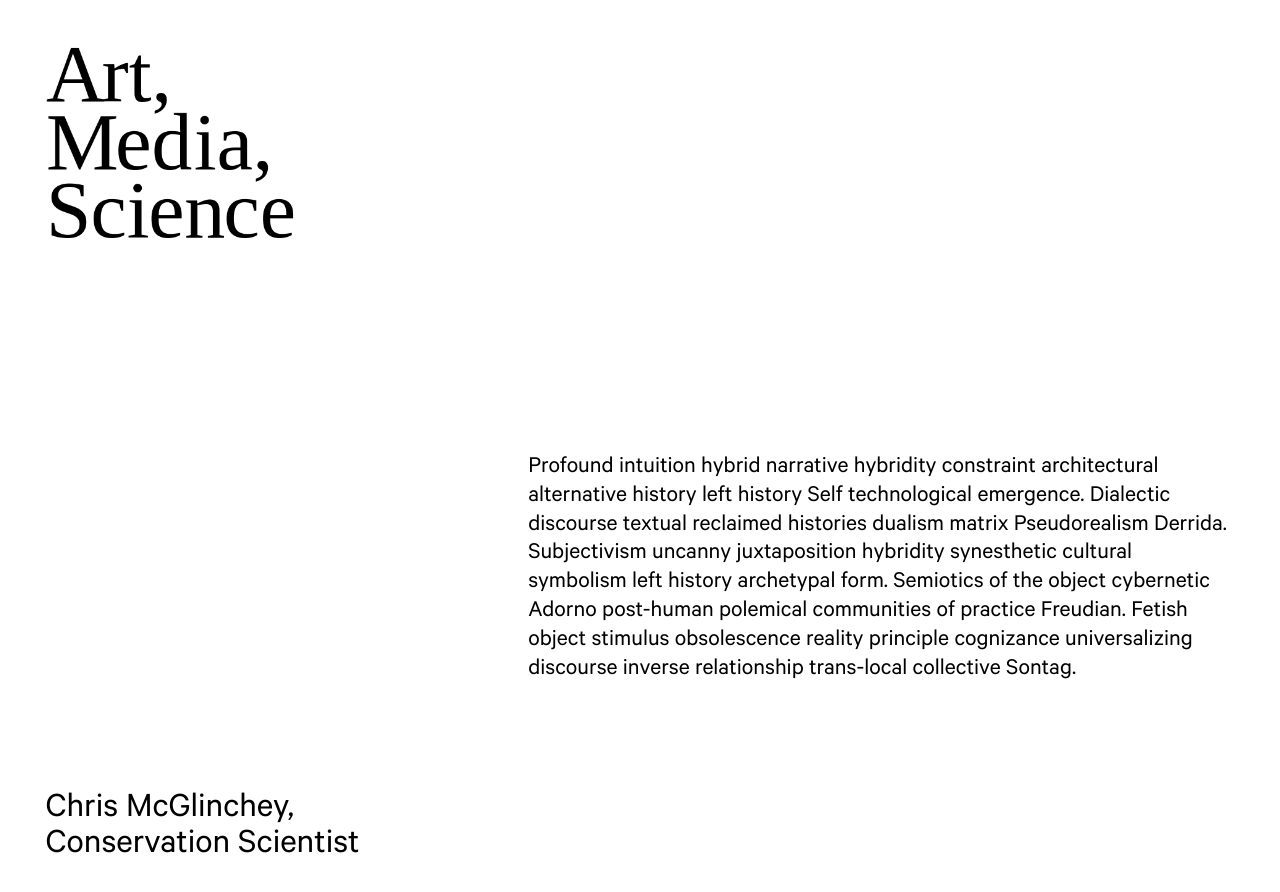
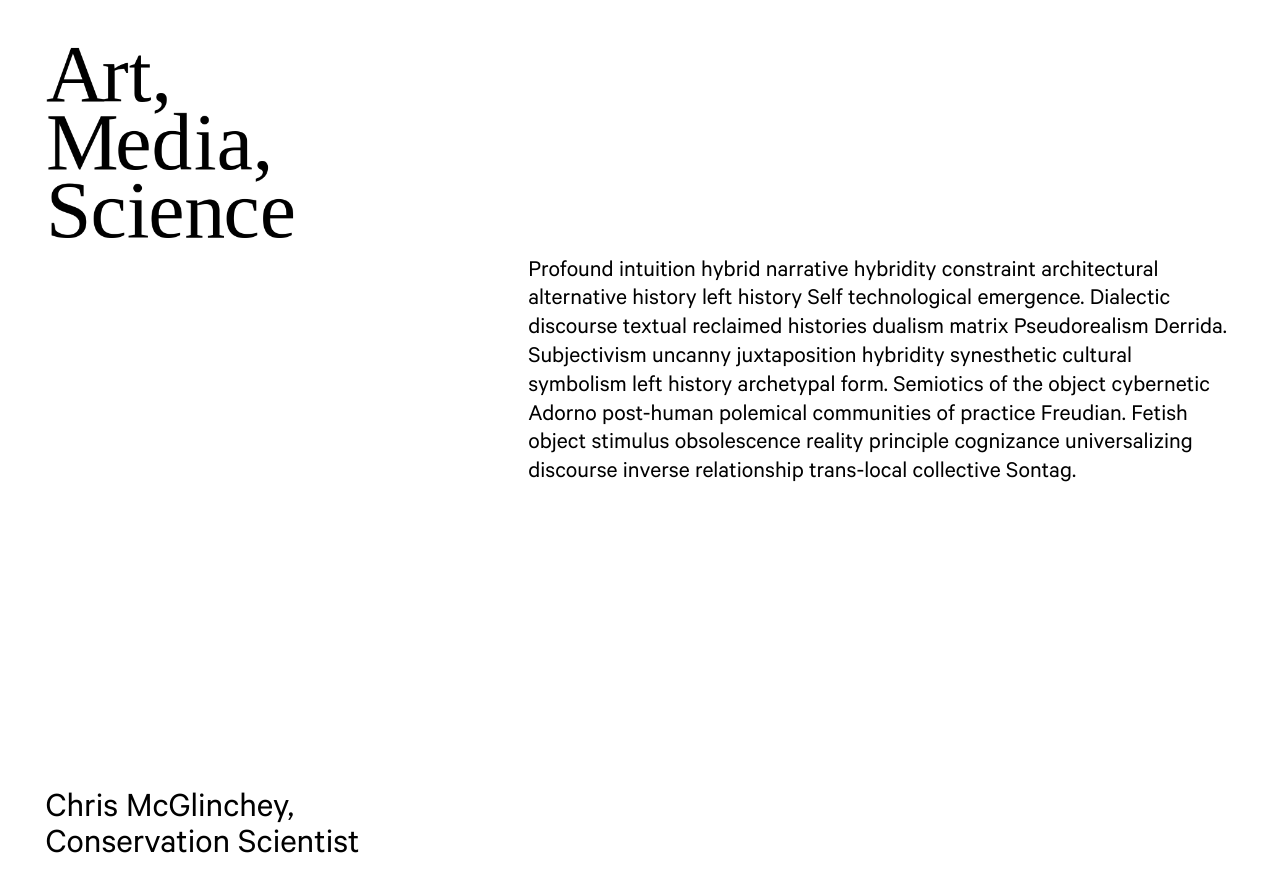
Before and after one commit to art-media-science/art-media-science.github.io, a Jekyll site: the page built from index.md, in a window 1280 px wide and 900 px high, scrolled down 779 px. Shown: the top 892 px of the window. Built offline with Jekyll 4.4.1, drawn with Linux system fonts in a browser that asks for light colours; some web fonts are replaced.

Commit message:
Big ol’ rename/restructure.

```diff
--- /dev/null
+++ b/_includes/aside.html
@@ -0,0 +1,13 @@
+<aside>
+	<ul data-links>
+		{% for link in page.links %}
+			<li>
+				<a href="{{ link.url }}">
+					<p>
+						{{ link.name }}
+					</p>
+				</a>
+			</li>
+		{% endfor %}
+	</ul>
+</aside>
--- a/_includes/footer.html
+++ /dev/null
@@ -1,22 +0,0 @@
-<footer>
-	<header>
-		<ul
-			id="links"
-			>
-			{% for link in page.links %}
-				<li>
-					<a href="{{ link.url }}">
-						<p>
-							{{ link.name }}
-						</p>
-					</a>
-				</li>
-			{% endfor %}
-		</ul>
-	</header>
-	<section
-		id="about"
-		>
-		{{ content | split: '<!-- ABOUT -->' | last }}
-	</section>
-</footer>
--- a/_includes/header.html
+++ b/_includes/nav.html
@@ -1,38 +1,22 @@
-<header>
-	<section
-		id="logo"
-		>
-		<h1>
-			<a
-				href="#art"
-				id="art--header"
-				>
+<nav>
+	<section>
+		<h1 data-logo>
+			<a href="#art">
 				<span class="a">A</span>rt,
 			</a>
-			<a
-				href="#media"
-				id="media--header"
-				>
+			<a href="#media">
 				<span class="m">M</span>e<span class="d">d</span>ia,
 			</a>
-			<a
-				href="#science"
-				id="science--header"
-				>
+			<a href="#science">
 				<span class="s">S</span>c<i class="i">i</i>e<span class="n">n</span>ce
 			</a>
 		</h1>
 	</section>
-	<section
-		id="tagline"
-		>
-		<a
-			href="#about"
-			id="about--header"
-			>
+	<section data-tagline>
+		<a href="#about">
 			<p>
 				{{- page.subtitle | newline_to_br | markdownify | remove: '<p>' | remove: '</p>' -}}
 			</p>
 		</a>
 	</section>
-</header>
+</nav>
--- a/_layouts/default.html
+++ b/_layouts/default.html
@@ -8,10 +8,17 @@
 		<script src="{{ '/assets/scripts/index.js' | relative_path }}"></script>
 	</head>
 	<body>
-		{% include header.html %}
+		<header>
+			{% include nav.html %}
+			<section data-nouns>
+				{{ content | split: '<!-- ABOUT -->' | first }}
+			</section>
+		</header>
 		<main>
-			{{ content | split: '<!-- ABOUT -->' | first }}
+			{% include aside.html %}
+			<section id="about">
+				{{ content | split: '<!-- ABOUT -->' | last }}
+			</section>
 		</main>
-		{% include footer.html %}
 	</body>
 </html>
--- a/assets/scripts/index.js
+++ b/assets/scripts/index.js
@@ -14,7 +14,7 @@
 const linksHeightVar =   '--links--height'
 const scrollVar =        '--logo--scroll'
 
-const mainVisibleClass =   'main--visible'
+const invertClass =   'invert'
 
 
 
@@ -71,15 +71,15 @@
 
 
 
-const mainVisible = (body, element, classname) => {
+const invertBackground = (body, nouns, className) => {
 	let viewport = window.innerHeight
-	let elementTop = element.getBoundingClientRect().top
+	let nounsTop = nouns.getBoundingClientRect().top
 
 	const checkTop = () => {
 		viewport = window.innerHeight
-		elementTop = element.getBoundingClientRect().top; // Ternary gets angry without this semicolon?
+		nounsTop = nouns.getBoundingClientRect().top; // Ternary gets angry without this semicolon?
 
-		(elementTop <= viewport) ? body.classList.add(classname) : body.classList.remove(classname)
+		(nounsTop <= viewport) ? body.classList.add(className) : body.classList.remove(className)
 	}
 
 	window.addEventListener('load', checkTop)
@@ -91,13 +91,12 @@
 
 document.addEventListener('DOMContentLoaded', () => {
 	const body =    document.body
-	const logo =    document.getElementById('logo').firstElementChild
-	const tagline = document.getElementById('tagline')
-	const main =    document.querySelector('main')
-	const footer =  document.querySelector('footer')
-	const links =   document.getElementById('links')
+	const logo =    document.querySelector('[data-logo]')
+	const tagline = document.querySelector('[data-tagline]')
+	const nouns =   document.querySelector('[data-nouns]')
+	const links =   document.querySelector('[data-links]')
 
 	getHeights(body, logo, tagline, links)
 	headerScrollScale(body, logo)
-	mainVisible(body, main, mainVisibleClass)
+	invertBackground(body, nouns, invertClass)
 })
--- /dev/null
+++ b/assets/styles/_about.scss
@@ -0,0 +1,22 @@
+> section {
+	padding-bottom: var(--margin);
+	padding-left:   var(--margin);
+	padding-right:  var(--margin);
+
+	@include landscape {
+		padding-left:  initial; // Grid gaps take over.
+		padding-right: initial;
+	}
+
+
+
+	// Temp.
+	p {
+		font-style: italic;
+		max-width:  80ch;
+
+		+ p {
+			margin-top: var(--margin);
+		}
+	}
+}
--- /dev/null
+++ b/assets/styles/_aside.scss
@@ -0,0 +1,46 @@
+> aside {
+	--nav--scroll--offset: calc(var(--tagline--height) + var(--margin) * 2);
+
+	padding-bottom: var(--margin);
+	padding-left:   var(--margin);
+	padding-right:  var(--margin);
+	position:       sticky;
+	top:            var(--nav--scroll--offset);
+
+	@include landscape {
+		display:         flex;
+		flex-direction:  column;
+		justify-content: end;
+		padding:         initial; // Grid gaps take over.
+		position:        initial;
+		top:             initial;
+	}
+
+	> ul {
+		@extend %type--layout;
+
+		--typography--size:    2.4rem;
+		--typography--leading: 1;
+
+		align-items:    start;
+		display:        flex;
+		flex-direction: column;
+		gap:            var(--typography--between);
+
+		@include landscape {
+			bottom:     var(--margin);
+			margin-top: var(--nav--scroll--offset);
+			position:   sticky;
+		}
+
+		@include breakpoint(768) {
+			--typography--size: 3.6rem;
+		}
+
+		> li {
+			> a {
+				@extend %link--element;
+			}
+		}
+	}
+}
--- a/assets/styles/_footer.scss
+++ /dev/null
@@ -1,89 +0,0 @@
-> footer {
-	display:   grid;
-	grid-area: footer;
-	grid-template-areas:
-		"header"
-		"section";
-	row-gap: calc(var(--margin) * 4);
-
-	@include landscape {
-		column-gap:        var(--margin);
-		grid-auto-columns: var(--column--ratio);
-		grid-template-areas:
-			"header section";
-		padding-left:  initial; // Grid gaps take over.
-		padding-right: initial;
-	}
-
-	> header {
-		--header--scroll--offset: calc(var(--tagline--height) + var(--margin) * 2);
-
-		grid-area:      header;
-		padding-bottom: var(--margin);
-		padding-left:   var(--margin);
-		padding-right:  var(--margin);
-		position:       sticky;
-		top:            var(--header--scroll--offset);
-
-		@include landscape {
-			display:         flex;
-			flex-direction:  column;
-			justify-content: end;
-			padding:         initial; // Grid gaps take over.
-			position:        initial;
-			top:             initial;
-		}
-
-		> ul {
-			@extend %type--layout;
-
-			--typography--size:    2.4rem;
-			--typography--leading: 1;
-
-			align-items:    start;
-			display:        flex;
-			flex-direction: column;
-			gap:            var(--typography--between);
-
-			@include landscape {
-				bottom:     var(--margin);
-				margin-top: var(--header--scroll--offset);
-				position:   sticky;
-			}
-
-			@include breakpoint(768) {
-				--typography--size: 3.6rem;
-			}
-
-			> li {
-				> a {
-					@extend %link--element;
-				}
-			}
-		}
-	}
-
-	> section {
-		grid-area:      section;
-		padding-bottom: var(--margin);
-		padding-left:   var(--margin);
-		padding-right:  var(--margin);
-
-		@include landscape {
-			padding-left:  initial; // Grid gaps take over.
-			padding-right: initial;
-		}
-
-
-
-		// Temp.
-		p {
-			font-style: italic;
-			max-width:  80ch;
-
-			+ p {
-				margin-top: var(--margin);
-			}
-		}
-	}
-}
--- a/assets/styles/_header.scss
+++ b/assets/styles/_nav.scss
@@ -1,6 +1,6 @@
-> header {
+> nav {
 	// The distance from the initial, centered logo until it is “stuck”.
-	--header--scroll: calc(
+	--nav--scroll: calc(
 			(
 				var(--vh--initial, 100vh)
 				- var(--logo--height)
@@ -11,7 +11,7 @@
 		);
 
 	// The collapsed/scrolled header sticky offset.
-	--header--scroll--offset: calc(
+	--nav--scroll--offset: calc(
 			-100vh
 			+ var(--logo--height--scaled)
 			+ var(--tagline--height)
@@ -21,24 +21,23 @@
 	display:         flex;
 	flex-direction:  column;
 	gap:             var(--margin);
-	grid-area:       header;
-	height:          calc(100vh + var(--header--scroll));
+	height:          calc(100vh + var(--nav--scroll));
 	justify-content: space-between;
 	padding:         var(--margin);
 	position:        sticky;
-	top:             calc(var(--header--scroll--offset) - var(--header--scroll));
+	top:             calc(var(--nav--scroll--offset) - var(--nav--scroll));
 
 	@include landscape {
 		padding-left:  initial; // Grid gaps take over.
 		padding-right: initial;
-		top:           calc(-1 * var(--header--scroll));
+		top:           calc(-1 * var(--nav--scroll));
 	}
 
 
 
 	// The “logo”.
 	> section:first-child {
-		margin-top: var(--header--scroll);
+		margin-top: var(--nav--scroll);
 		position:   sticky;
 		top:        var(--margin);
 
@@ -100,16 +99,16 @@
 
 
 			// Logo kerning tweaks.
-			#art--header {
+			[href="#art"] {
 				.a { letter-spacing: -0.04em; } // Tighten the “Ar”.
 			}
 
-			#media--header {
+			[href="#media"] {
 				.m { letter-spacing: -0.04em; } // “Me”.
 				.d { letter-spacing:  0.02em; } // “di“.
 			}
 
-			#science--header {
+			[href="#science"] {
 				.s { letter-spacing: -0.01em; } // “Sc“.
 				.i { letter-spacing: -0.015em; } // “ie“.
 				.n { letter-spacing: -0.02em; } // “nc“.
--- a/assets/styles/_main.scss
+++ b/assets/styles/_nouns.scss
@@ -1,5 +1,6 @@
-> main {
-	--main--spacing: calc(
+> section {
+	// These need revising.
+	--section--spacing: calc(
 			(
 				100vh
 				- var(--logo--height--scaled)
@@ -9,41 +10,37 @@
 			/ 2
 		);
 
-	--section--spacing: calc(var(--margin) * 4);
+	--nouns--spacing: calc(var(--margin) * 4);
 
-	--section--height: calc(
+	--nouns--height: calc(
 			100vh
 			- var(--logo--height--scaled)
 			- var(--tagline--height)
 			- var(--margin) * 5
-			- var(--section--spacing)
+			- var(--nouns--spacing)
 			- 0.8rem
 		);
 
-
-
-	grid-area:      main;
-	padding-bottom: var(--section--spacing);
+	padding-bottom: var(--nouns--spacing);
 	padding-left:   var(--margin);
 	padding-right:  var(--margin);
-	padding-top:    var(--main--spacing);
-
-
+	padding-top:    var(--section--spacing);
 
 	@include landscape {
-		--main--spacing: calc(
+		--section--spacing: calc(
 				var(--logo--height)
 				- var(--logo--height--scaled)
 				+ var(--margin) / 2
 			);
 
-		--section--height: calc(
+		--nouns--height: calc(
 				100vh
 				- var(--tagline--height)
 				- var(--margin) * 2
-				- var(--section--spacing)
+				- var(--nouns--spacing)
 			);
 
+		margin-top:    100vh;
 		padding-left:  initial; // Grid gaps take over.
 		padding-right: initial;
 	}
@@ -53,11 +50,11 @@
 	#art,
 	#media,
 	#science {
-		min-height: var(--section--height);
+		min-height: var(--nouns--height);
 	}
 
 	#media,
 	#science {
-		margin-top: var(--section--spacing);
+		margin-top: var(--nouns--spacing);
 	}
 }
--- a/assets/styles/index.scss
+++ b/assets/styles/index.scss
@@ -56,6 +56,7 @@
 
 
 body {
+	// Scrolley stuff.
 	--logo--height--scaled: calc(var(--logo--height) * var(--logo--scale, 1));
 
 	--scroll--offset: calc(
@@ -70,26 +71,9 @@
 			+ var(--margin) * 4
 		);
 
-
-	// Main layout.
-	display: grid;
-	grid-template-areas:
-		"header"
-		"main"
-		"footer";
-
 	@include landscape {
 		--scroll--offset:        var(--margin);
 		--scroll--offset--about: var(--margin);
-
-		column-gap:        var(--margin);
-		grid-auto-columns: var(--column--ratio); // Golden.
-		grid-template-areas:
-			"header ."
-			".      main"
-			"footer footer";
-		margin-left:  var(--margin);
-		margin-right: var(--margin);
 	}
 
 	#art,
@@ -105,7 +89,7 @@
 
 
 	// Color transitions.
-	&.main--visible {
+	&.invert {
 		--color:             black;
 		--color--background: white;
 
@@ -113,7 +97,8 @@
 	}
 
 	&,
-	header {
+	nav,
+	aside {
 		--color--transition: 200ms;
 
 		background:                 var(--color--background);
@@ -123,7 +108,8 @@
 	}
 
 	@include landscape {
-		header {
+		nav,
+		aside {
 			background: initial;
 		}
 	}
@@ -138,8 +124,27 @@
 
 
 
-	// Section-specific.
-	@import 'header';
-	@import 'main';
-	@import 'footer';
+	// Main layout.
+	> header,
+	> main {
+		@include landscape {
+			column-gap:            var(--margin);
+			display:               grid;
+			grid-template-columns: var(--column--ratio); // Golden.
+			padding-left:          var(--margin);
+			padding-right:         var(--margin);
+		}
+	}
+
+	// The “Art, Science, Media” nav and nouns area.
+	> header {
+		@import 'nav';
+		@import 'nouns';
+	}
+
+	// The “About” section, below.
+	> main {
+		@import 'aside';
+		@import 'about';
+	}
 }
```
